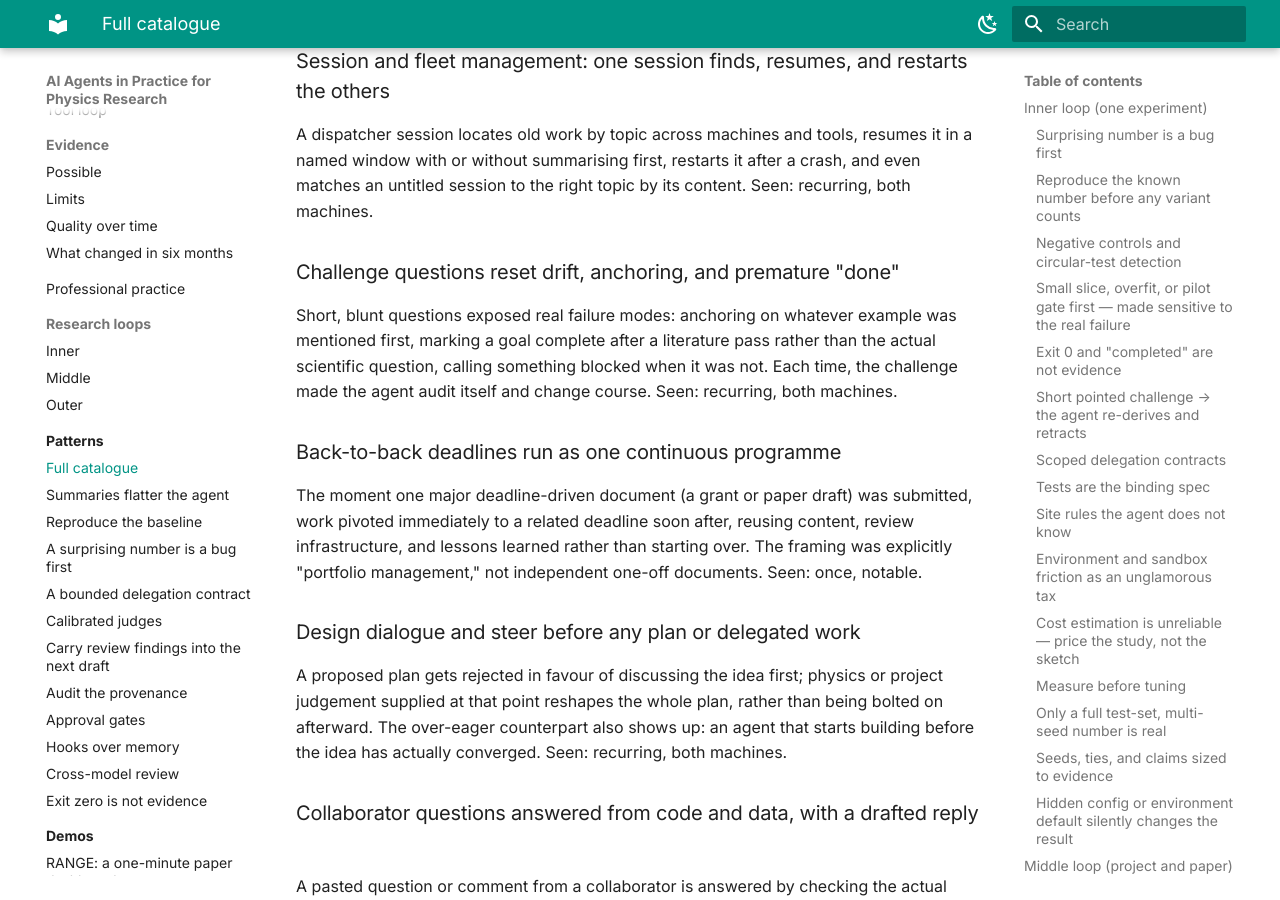
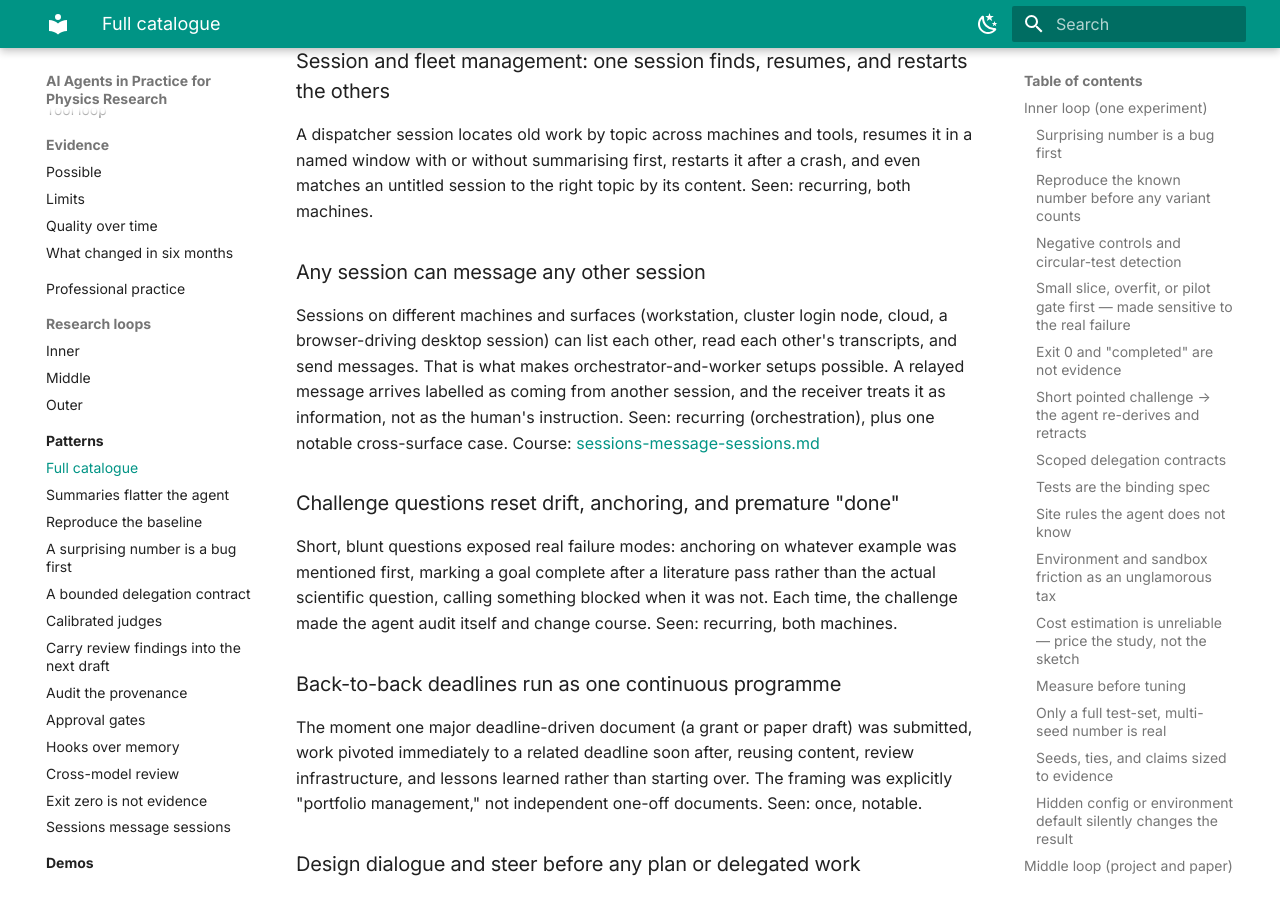
Before and after one commit to murnanedaniel/ai-agents-physics-research, an MkDocs documentation site: the page built from docs/patterns/catalogue.md, in a window 1280 px wide and 900 px high, scrolled down 7892 px. Built offline with MkDocs 1.6.1 and Material for MkDocs 9.7.7, drawn with Linux system fonts in a browser that asks for light colours.

Commit message:
Add pattern: any session can message any other session
Co-Authored-By: Claude Opus 5.5 <noreply@anthropic.com>

```diff
--- a/docs/patterns/catalogue.md
+++ b/docs/patterns/catalogue.md
@@ -179,6 +179,11 @@ Course: [approval-gates.md](approval-gates.md)
 ### Session and fleet management: one session finds, resumes, and restarts the others
 A dispatcher session locates old work by topic across machines and tools, resumes it in a named window with or without summarising first, restarts it after a crash, and even matches an untitled session to the right topic by its content.
 Seen: recurring, both machines.
+
+### Any session can message any other session
+Sessions on different machines and surfaces (workstation, cluster login node, cloud, a browser-driving desktop session) can list each other, read each other's transcripts, and send messages. That is what makes orchestrator-and-worker setups possible. A relayed message arrives labelled as coming from another session, and the receiver treats it as information, not as the human's instruction.
+Seen: recurring (orchestration), plus one notable cross-surface case.
+Course: [sessions-message-sessions.md](sessions-message-sessions.md)
 
 ### Challenge questions reset drift, anchoring, and premature "done"
 Short, blunt questions exposed real failure modes: anchoring on whatever example was mentioned first, marking a goal complete after a literature pass rather than the actual scientific question, calling something blocked when it was not. Each time, the challenge made the agent audit itself and change course.
--- a/mkdocs.yml
+++ b/mkdocs.yml
@@ -80,6 +80,7 @@ nav:
   - Hooks over memory: patterns/hooks-over-memory.md
   - Cross-model review: patterns/cross-model-review.md
   - Exit zero is not evidence: patterns/exit-zero-is-not-evidence.md
+  - Sessions message sessions: patterns/sessions-message-sessions.md
 - Demos:
   - Overview: demos/index.md
   - 'RANGE: a one-minute paper dashboard': demos/range.md
```
Also changed, not shown: docs/patterns/index.md (+1 -0 lines), docs/patterns/sessions-message-sessions.md (added, +28 -0 lines).
